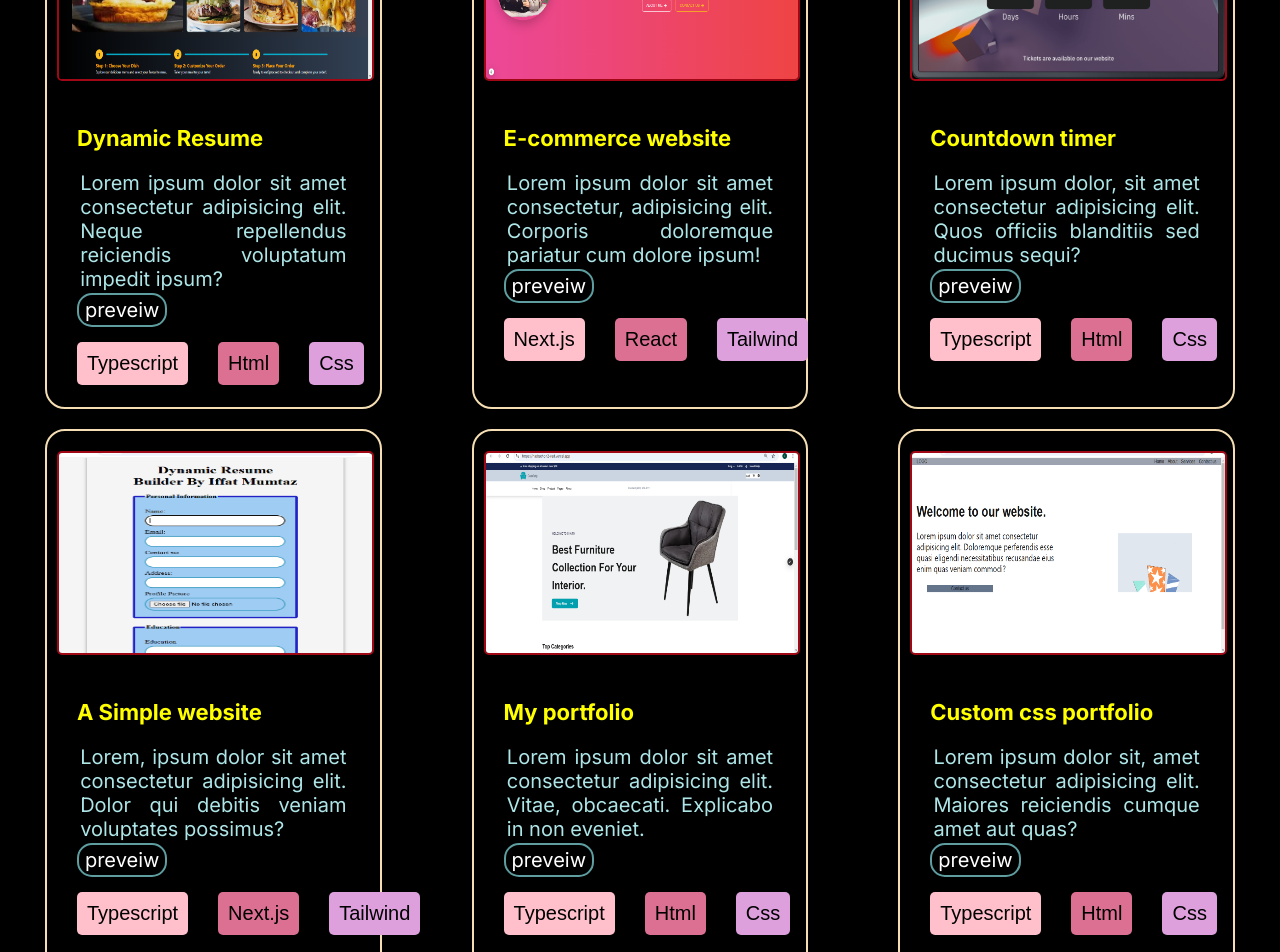
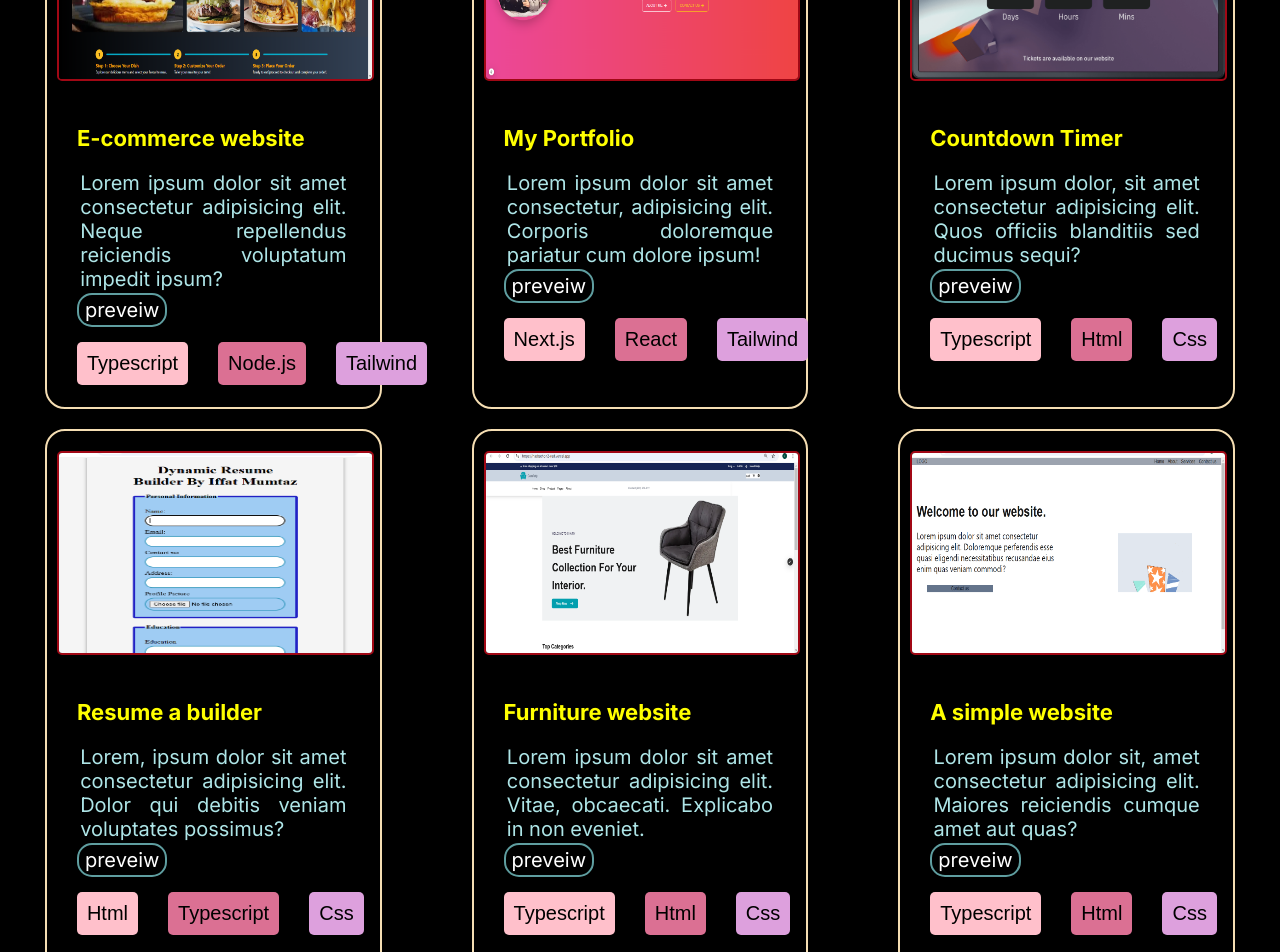
Before and after one commit to iffatmumtaz/port_customcss, a Next.js app: page /projects in a window 1280 px wide. Shown: the part 440-1392 px from the top of the page. Built offline with nearby package versions, Linux system fonts and the light colour scheme.

Commit message:
Renamed temp_images to images (lowercase fix)

```diff
--- a/src/app/About/page.tsx
+++ b/src/app/About/page.tsx
@@ -6,7 +6,7 @@ const About = () => {
   return (
     <div>
       <h1 className='heading'>ABOUT ME</h1>
-      <Image src="/images/banner.jpeg" alt="img" width={200} height={200} className="img1" />
+      <Image src="/images/banner.png" alt="img" width={200} height={200} className="img1" />
       <h2>Microdosing synth tattooed vexillogist</h2>
       <p>Lorem ipsum dolor sit amet consectetur adipisicing elit.
         Eum vel totam esse ducimus quis? Lorem ipsum dolor
--- a/src/app/projects/page.tsx
+++ b/src/app/projects/page.tsx
@@ -15,19 +15,19 @@ const Project = () => {
     <div className='main'>
       <div className='card'>
       <Image src="/images/burger.png"alt="" width={200}  height={200} className="img2"/>
-      <h3 className='card-h'> Dynamic Resume</h3>
+      <h3 className='card-h'>E-commerce website</h3>
       <p>Lorem ipsum dolor sit amet consectetur adipisicing elit. Neque repellendus reiciendis voluptatum impedit ipsum?</p>
           <span><Link href="https://e-commerce-mile3-1l38.vercel.app/" className="span">preveiw</Link></span>
           <div className='tag-btn'>
           <button className="tag">Typescript</button>
-          <button className="tag1">Html</button>
-          <button className="tag2">Css</button>
+          <button className="tag1">Node.js</button>
+          <button className="tag2">Tailwind</button>
           </div>
             </div>
 
           <div className='card'>
-      <Image src="/images/port.png "alt="" width={200}  height={200} className="img2"/>
-      <h3 className='card-h'>E-commerce website</h3>
+      <Image src="/images/port.png"alt="" width={200}  height={200} className="img2"/>
+      <h3 className='card-h'>My Portfolio</h3>
       <p>Lorem ipsum dolor sit amet consectetur, adipisicing elit. Corporis doloremque pariatur cum dolore ipsum!</p>
       <span><Link href="https://portfoliomile4-l31x.vercel.app/" className="span">preveiw</Link></span>
           <div className='tag-btn'>
@@ -39,7 +39,7 @@ const Project = () => {
 
           <div className='card'>
       <Image src="/images/count.png"alt="" width={200}  height={200} className="img2"/>
-      <h3 className='card-h'> Countdown timer</h3>
+      <h3 className='card-h'> Countdown Timer</h3>
       <p>Lorem ipsum dolor, sit amet consectetur adipisicing elit. Quos officiis blanditiis sed ducimus sequi? </p>
 
        <span><Link href="https://github.com/iffatmumtaz/html.css.git" className="span">preveiw</Link></span>
@@ -51,18 +51,18 @@ const Project = () => {
           </div>
           <div className='card'>
       <Image src="/images/resume.png"alt="" width={200}  height={200} className="img2"/>
-      <h3 className='card-h'> A Simple website</h3>
+      <h3 className='card-h'>Resume a builder</h3>
       <p>Lorem, ipsum dolor sit amet consectetur adipisicing elit. Dolor qui debitis veniam voluptates possimus?</p>
       <span><Link href="https://github.com/iffatmumtaz/milestone-4" className="span">preveiw</Link></span>
           <div className='tag-btn'>
-          <button className="tag">Typescript</button>
-          <button className="tag1">Next.js</button>
-          <button className="tag2">Tailwind</button>
+          <button className="tag">Html</button>
+          <button className="tag1">Typescript</button>
+          <button className="tag2">Css</button>
           </div>
           </div>
           <div className='card'>
       <Image src="/images/furnio.png"alt="" width={200}  height={200} className="img2"/>
-      <h3 className='card-h'> My portfolio</h3>
+      <h3 className='card-h'>Furniture website</h3>
       <p>Lorem ipsum dolor sit amet consectetur adipisicing elit. Vitae, obcaecati. Explicabo in non eveniet.</p>
       <span><Link href="https://hackathon2-red.vercel.app/" className="span">preveiw</Link></span>
           <div className='tag-btn'>
@@ -73,7 +73,7 @@ const Project = () => {
           </div>
           <div className='card'>
       <Image src="/images/web.png"alt="" width={200}  height={200} className="img2"/>
-      <h3 className='card-h'>Custom css portfolio</h3>
+      <h3 className='card-h'>A simple website</h3>
       <p>Lorem ipsum dolor sit, amet consectetur adipisicing elit. Maiores reiciendis cumque amet aut quas?</p>
       <span><Link href="https://github.com/iffatmumtaz/simple-website" className="span">preveiw</Link></span>
           <div className='tag-btn'>
--- a/src/components/hero.tsx
+++ b/src/components/hero.tsx
@@ -5,7 +5,7 @@ const Hero = () => {
   return (
     <div className='Hero'>
       <div className='img-div'>
-        <Image src="/images/banner.jpeg" alt="img" width={200} height={200} className="img"/>
+        <Image src="/images/banner.png" alt="img" width={200} height={200} className="img"/>
       </div>
       <div className='info-div'>
         <h1 className='name'>Hello, <br/> I am <br/> Iffat Mumtaz</h1>
```
